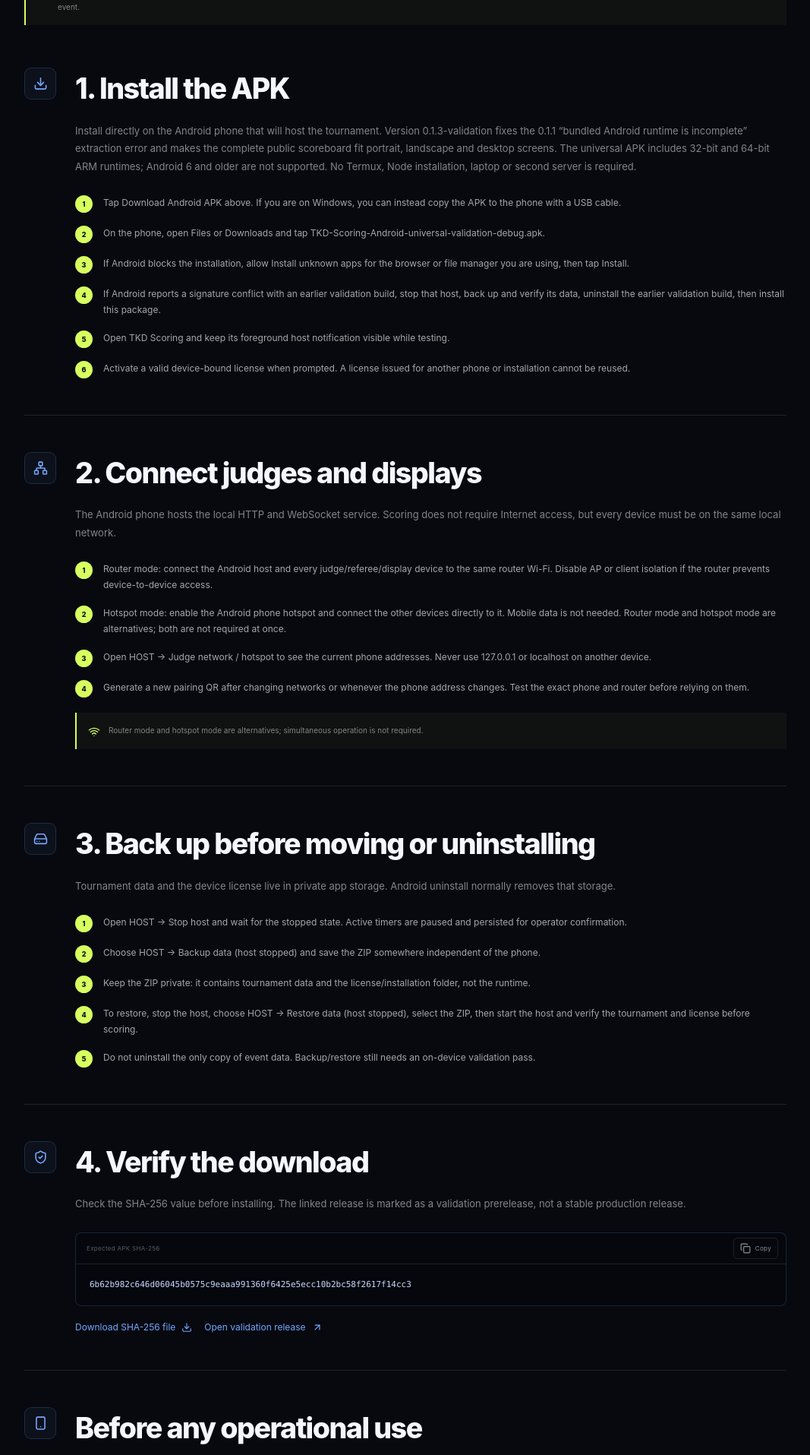
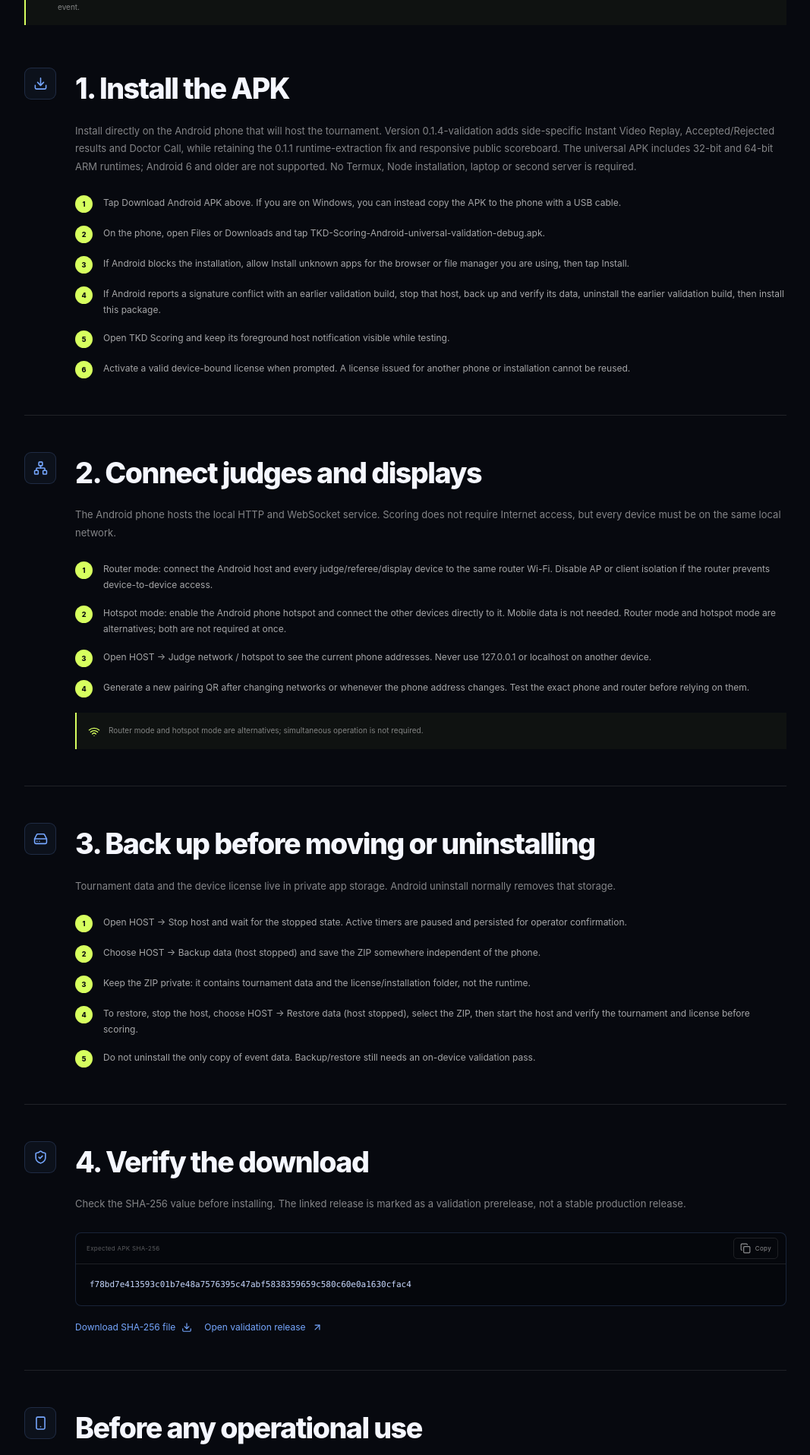
Before and after one commit to adamaghzad/tkd-scoring, a Next.js app: page /android in a window 1280 px wide. Shown: the part 788-2703 px from the top of the page at 76% size, without its empty margins (106-1173 px from the left). Built offline with nearby package versions, Linux system fonts and the light colour scheme.

Commit message:
Publish Windows 1.2.3 and Android 0.1.4 downloads

```diff
--- a/components/android-content.tsx
+++ b/components/android-content.tsx
@@ -17,7 +17,7 @@
     warningTitle: 'Validation only — not a production release.',
     warning: 'This APK is debug-signed and has not passed physical-phone, hotspot, background, battery, restart, backup/restore or venue-reliability validation. Do not use it as the only scoring system for a live event.',
     installTitle: '1. Install the APK',
-    installIntro: `Install directly on the Android phone that will host the tournament. Version ${androidVersion} fixes the 0.1.1 “bundled Android runtime is incomplete” extraction error and makes the complete public scoreboard fit portrait, landscape and desktop screens. The universal APK includes 32-bit and 64-bit ARM runtimes; Android 6 and older are not supported. No Termux, Node installation, laptop or second server is required.`,
+    installIntro: `Install directly on the Android phone that will host the tournament. Version ${androidVersion} adds side-specific Instant Video Replay, Accepted/Rejected results and Doctor Call, while retaining the 0.1.1 runtime-extraction fix and responsive public scoreboard. The universal APK includes 32-bit and 64-bit ARM runtimes; Android 6 and older are not supported. No Termux, Node installation, laptop or second server is required.`,
     installSteps: [
       'Tap Download Android APK above. If you are on Windows, you can instead copy the APK to the phone with a USB cable.',
       `On the phone, open Files or Downloads and tap ${androidApkFilename}.`,
@@ -68,7 +68,7 @@
     warningTitle: 'Validation uniquement — pas une version de production.',
     warning: 'Cet APK est signé avec une clé de débogage et n’a pas encore validé les tests sur téléphone, point d’accès, arrière-plan, batterie, redémarrage, sauvegarde/restauration ou gymnase. Ne l’utilisez pas comme unique système de scoring lors d’un événement.',
     installTitle: '1. Installer l’APK',
-    installIntro: `Installez-le directement sur le téléphone Android qui hébergera le tournoi. La version ${androidVersion} corrige l’erreur d’extraction « bundled Android runtime is incomplete » de la version 0.1.1 et adapte tout le tableau de score public aux écrans en portrait, paysage et ordinateur. L’APK universel contient les runtimes ARM 32 bits et 64 bits ; Android 6 et les versions antérieures ne sont pas compatibles. Termux, Node, un ordinateur ou un second serveur ne sont pas nécessaires.`,
+    installIntro: `Installez-le directement sur le téléphone Android qui hébergera le tournoi. La version ${androidVersion} ajoute les demandes Instant Video Replay par coin, les résultats Accepted/Rejected et Doctor Call, tout en conservant le correctif d’extraction du runtime 0.1.1 et le tableau de score responsive. L’APK universel contient les runtimes ARM 32 bits et 64 bits ; Android 6 et les versions antérieures ne sont pas compatibles. Termux, Node, un ordinateur ou un second serveur ne sont pas nécessaires.`,
     installSteps: [
       'Touchez Télécharger l’APK Android ci-dessus. Sous Windows, vous pouvez aussi copier l’APK sur le téléphone avec un câble USB.',
       `Sur le téléphone, ouvrez Fichiers ou Téléchargements puis touchez ${androidApkFilename}.`,
--- a/components/home-content.tsx
+++ b/components/home-content.tsx
@@ -50,7 +50,7 @@
     displayTag: 'MAKE EVERY POINT VISIBLE',
     displayTitle: 'A display athletes and spectators understand instantly.',
     displayText: 'Current-round scoring stays clear during play. Round wins appear during rest, and completed matches move into a dedicated result view.',
-    displayPoints: ['Judge punch and hit activity', 'Configurable Gam-Jeom and point-gap rules', 'Countdown and competition audio', 'Automatic round and match transitions'],
+    displayPoints: ['Judge punch and hit activity', 'Configurable Gam-Jeom and point-gap rules', 'Countdown and competition audio', 'Instant Video Replay and Doctor Call', 'Automatic round and match transitions'],
     pricingTag: 'SIMPLE PRICING IN MAD',
     pricingTitle: 'Start small. Grow when your club is ready.',
     pricingText: 'A clear offer for clubs, with no charge per athlete, judge or match.',
@@ -115,7 +115,7 @@
     displayTag: 'RENDEZ CHAQUE POINT VISIBLE',
     displayTitle: 'Un affichage compris immédiatement par les athlètes et le public.',
     displayText: 'Les points de la reprise restent lisibles pendant le jeu. Les reprises gagnées apparaissent au repos et le match terminé passe à une vue de résultat.',
-    displayPoints: ['Coups de poing et impacts des juges', 'Règles Gam-Jeom et écart de points configurables', 'Compte à rebours et signaux audio', 'Transitions automatiques des reprises et matchs'],
+    displayPoints: ['Coups de poing et impacts des juges', 'Règles Gam-Jeom et écart de points configurables', 'Compte à rebours et signaux audio', 'Instant Video Replay et Doctor Call', 'Transitions automatiques des reprises et matchs'],
     pricingTag: 'TARIFS SIMPLES EN MAD',
     pricingTitle: 'Commencez petit. Évoluez avec votre club.',
     pricingText: 'Une offre claire, sans facturation par athlète, juge ou match.',
--- a/lib/site.ts
+++ b/lib/site.ts
@@ -2,17 +2,17 @@
 export const basePath = process.env.NODE_ENV === 'production' ? '/tkd-scoring' : '';
 export function asset(path: string) { return `${basePath}${path}`; }
 export const appUrl = 'https://p01--tkd-scoring--krbhnw2hlgh6.code.run';
-export const desktopVersion = '1.2.2';
+export const desktopVersion = '1.2.3';
 export const releaseUrl = `https://github.com/adamaghzad/TKDtech/releases/tag/desktop-v${desktopVersion}`;
 export const downloadUrl = `https://github.com/adamaghzad/TKDtech/releases/download/desktop-v${desktopVersion}/TKD-Scoring-Windows-x64.zip`;
 export const checksumUrl = `${downloadUrl}.sha256`;
-export const checksum = '35c531641ec8b5c79d7d12e96276e2bbce475cceb6406f6f9251bcc141a994b0';
-export const androidVersion = '0.1.3-validation';
+export const checksum = '71ca34800af1802cc77c6f685cb1bc9e09d6b086b86d12bec5051893447e2269';
+export const androidVersion = '0.1.4-validation';
 export const androidApkFilename = 'TKD-Scoring-Android-universal-validation-debug.apk';
 export const androidReleaseUrl = `https://github.com/adamaghzad/TKDtech/releases/tag/android-v${androidVersion}`;
 export const androidDownloadUrl = `https://github.com/adamaghzad/TKDtech/releases/download/android-v${androidVersion}/${androidApkFilename}`;
 export const androidChecksumUrl = `${androidDownloadUrl}.sha256`;
-export const androidChecksum = '6b62b982c646d06045b0575c9eaaa991360f6425e5ecc10b2bc58f2617f14cc3';
+export const androidChecksum = 'f78bd7e413593c01b7e48a7576395c47abf5838359659c580c60e0a1630cfac4';
 export const salesEmail = 'adam.aghzaf@gmail.com';
 export const salesWhatsApp = '212614192699';
 
--- a/public/sw.js
+++ b/public/sw.js
@@ -1,4 +1,4 @@
-const CACHE = 'tkd-scoring-site-v6';
+const CACHE = 'tkd-scoring-site-v7';
 const ROOT = '/tkd-scoring';
 const SHELL = [`${ROOT}/`, `${ROOT}/android/`, `${ROOT}/guide/`, `${ROOT}/subscription/`, `${ROOT}/assets/icon.svg`];
 self.addEventListener('install', (event) => { event.waitUntil(caches.open(CACHE).then((cache) => cache.addAll(SHELL)).then(() => self.skipWaiting())); });
```
Also changed, not shown: 2 other files (tests, documents, lock files or other folders).
